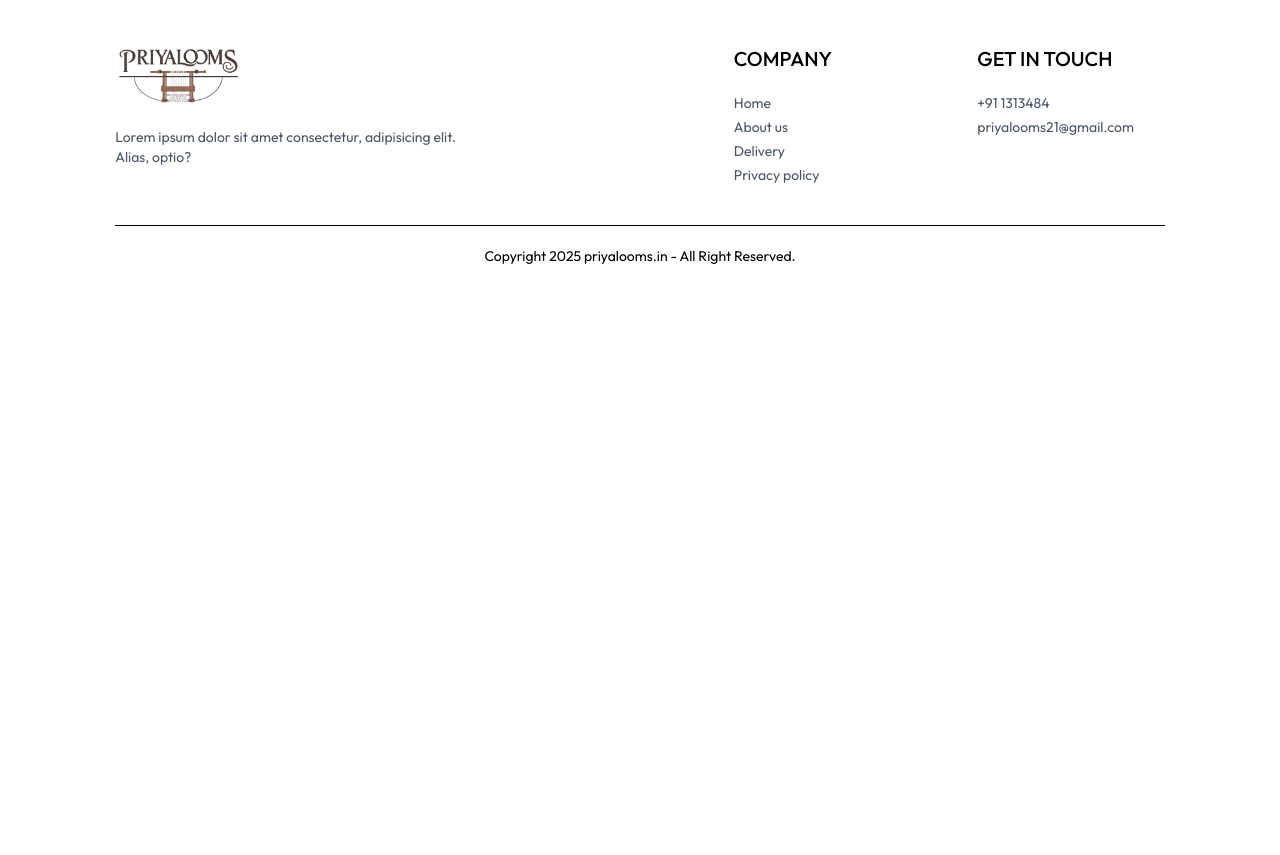
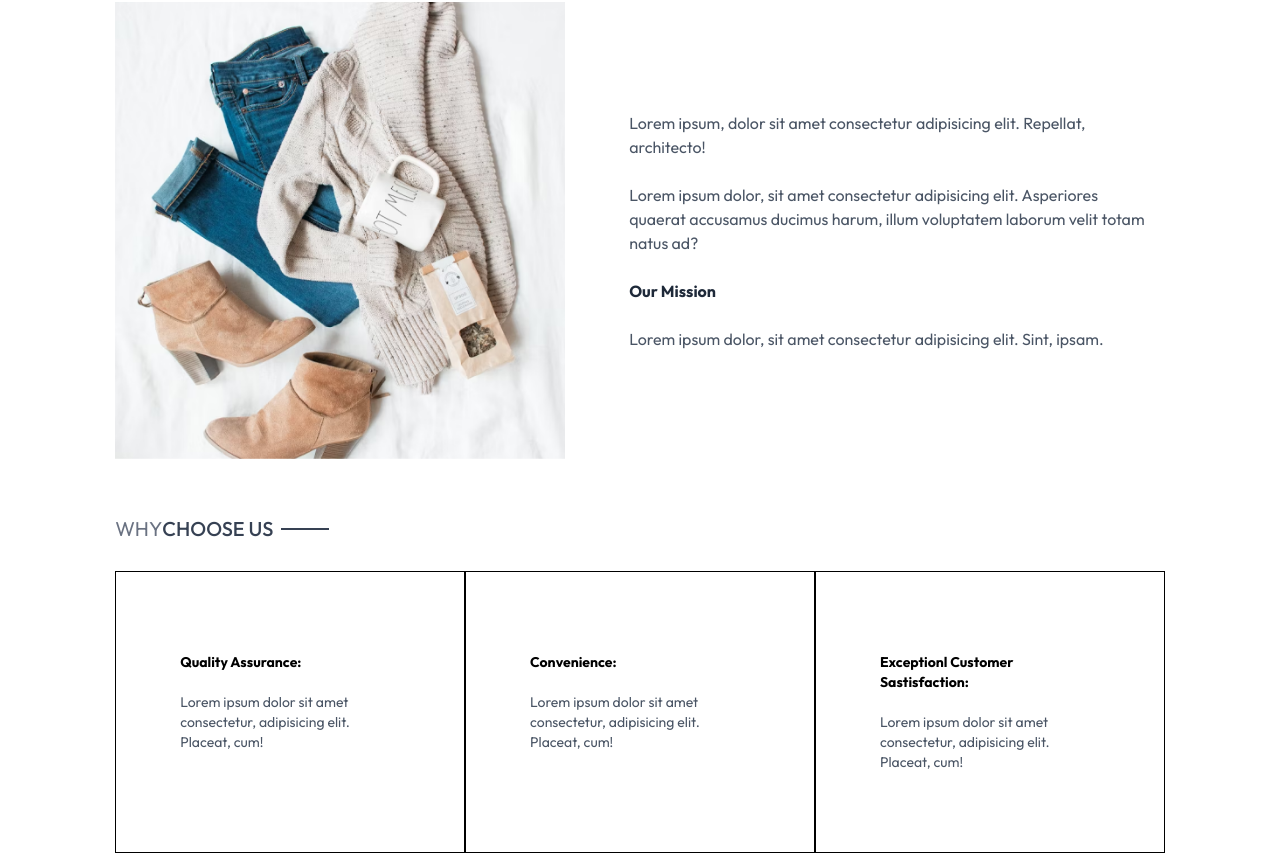
Before and after one commit to MRVx77/ecommerce-app, a React (Vite) app in the folder frontend/: page /about in a window 1280 px wide. Shown: the part 225-1080 px from the top of the page. Before the commit the page ends 800 px from the top, so only its background shows below. Built offline with nearby package versions, Linux system fonts and the light colour scheme.

Commit message:
add About and Contact pages with layout, images, and newsletter subscription

```diff
--- a/frontend/src/pages/About.jsx
+++ b/frontend/src/pages/About.jsx
@@ -1,7 +1,67 @@
 import React from "react";
+import Title from "../components/Title";
+import { assets } from "../assets/assets";
+import NewsLetterBox from "../components/NewsLetterBox";
 
 const About = () => {
-  return <div></div>;
+  return (
+    <div>
+      <div className="text-2xl text-center pt-8 border-t">
+        <Title text1={"ABOUT"} text2={"US"} />
+      </div>
+
+      <div className=" my-10 flex flex-col md:flex-row gap-16">
+        <img
+          className="w-full md:max-w-[450px]"
+          src={assets.about_img}
+          alt=""
+        />
+        <div className="flex flex-col justify-center gap-6 md:w-2/4 text-gray-600">
+          <p>
+            Lorem ipsum, dolor sit amet consectetur adipisicing elit. Repellat,
+            architecto!
+          </p>
+          <p>
+            Lorem ipsum dolor, sit amet consectetur adipisicing elit. Asperiores
+            quaerat accusamus ducimus harum, illum voluptatem laborum velit
+            totam natus ad?
+          </p>
+          <b className="text-gray-800">Our Mission</b>
+          <p>
+            Lorem ipsum dolor, sit amet consectetur adipisicing elit. Sint,
+            ipsam.
+          </p>
+        </div>
+      </div>
+      <div className="text-xl py-4">
+        <Title text1={"WHY"} text2={"CHOOSE US"} />
+      </div>
+      <div className="flex flex-col md:flex-row text-sm mb-20">
+        <div className=" border px-10 md:px-16 py-8 sm:py-20 flex flex-col gap-5">
+          <b>Quality Assurance:</b>
+          <p className="text-gray-600">
+            Lorem ipsum dolor sit amet consectetur, adipisicing elit. Placeat,
+            cum!
+          </p>
+        </div>
+        <div className=" border px-10 md:px-16 py-8 sm:py-20 flex flex-col gap-5">
+          <b>Convenience:</b>
+          <p className="text-gray-600">
+            Lorem ipsum dolor sit amet consectetur, adipisicing elit. Placeat,
+            cum!
+          </p>
+        </div>
+        <div className=" border px-10 md:px-16 py-8 sm:py-20 flex flex-col gap-5">
+          <b>Exceptionl Customer Sastisfaction:</b>
+          <p className="text-gray-600">
+            Lorem ipsum dolor sit amet consectetur, adipisicing elit. Placeat,
+            cum!
+          </p>
+        </div>
+      </div>
+      <NewsLetterBox />
+    </div>
+  );
 };
 
 export default About;
--- a/frontend/src/pages/Contact.jsx
+++ b/frontend/src/pages/Contact.jsx
@@ -1,7 +1,36 @@
 import React from "react";
+import Title from "../components/Title";
+import { assets } from "../assets/assets";
+import NewsLetterBox from "../components/NewsLetterBox";
 
 const Contact = () => {
-  return <div></div>;
+  return (
+    <div>
+      <div className="text-center text-2xl pt-10 border-t">
+        <Title text1={"CONTACT"} text2={"US"} />
+      </div>
+      <div className="my-10 flex flex-col justify-center md:flex-row gap-10 mb-28">
+        <img
+          className="w-full md:max-w-[480px]"
+          src={assets.contact_img}
+          alt=""
+        />
+        <div className="flex flex-col justify-center items-start gap-6">
+          <p className="font-semibold text-xl ">Our Store</p>
+          <p className="text-gray-500">
+            161519 wall street <br /> Shastrakar Layout, Chandrapur
+          </p>
+          <p className="text-gray-500">
+            Tel: +91 69696969 <br /> Email: dummy@gamil.com
+          </p>
+          <button className="border border-black px-8 py-4 text-sm hover:bg-black hover:text-white transition-all duration-500">
+            Contact Us
+          </button>
+        </div>
+      </div>
+      <NewsLetterBox />
+    </div>
+  );
 };
 
 export default Contact;
```
